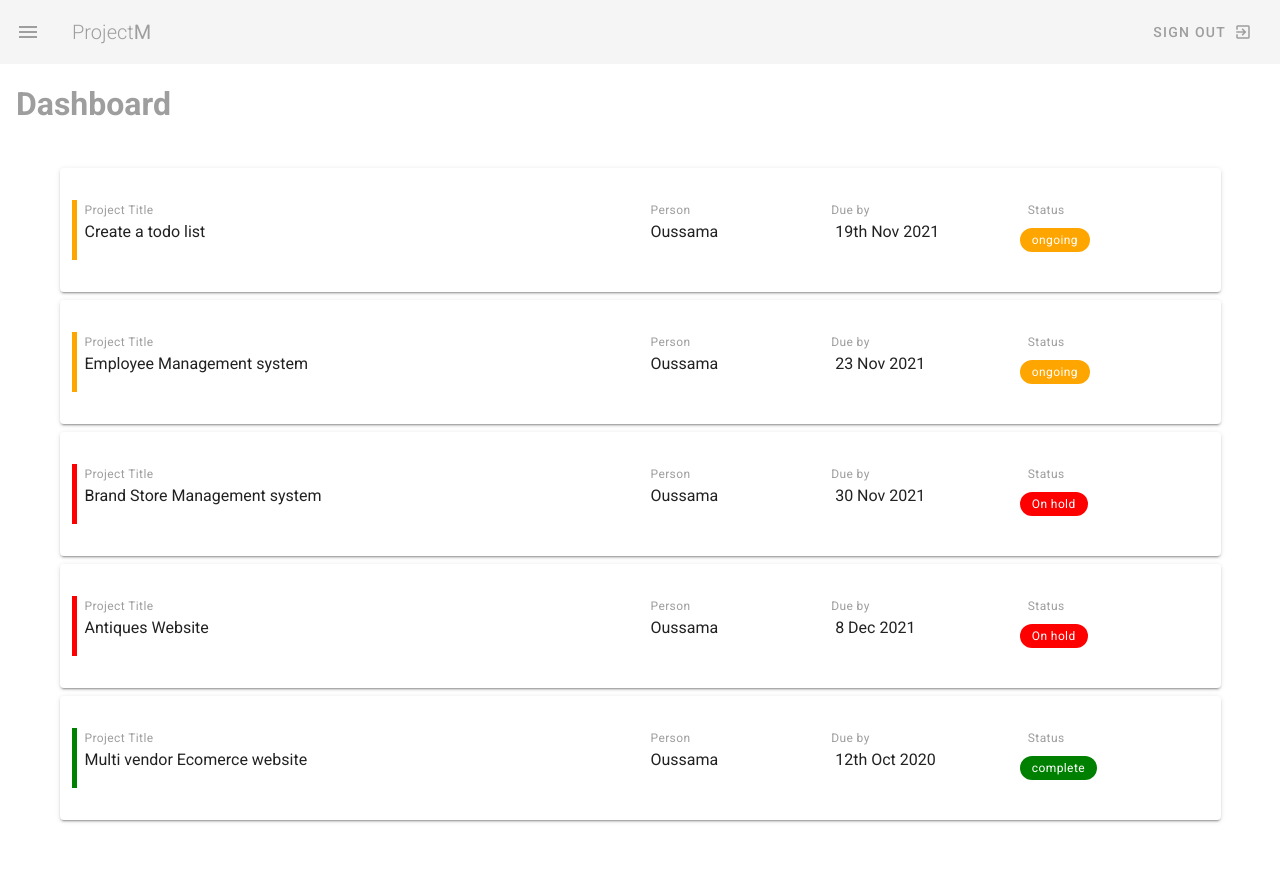
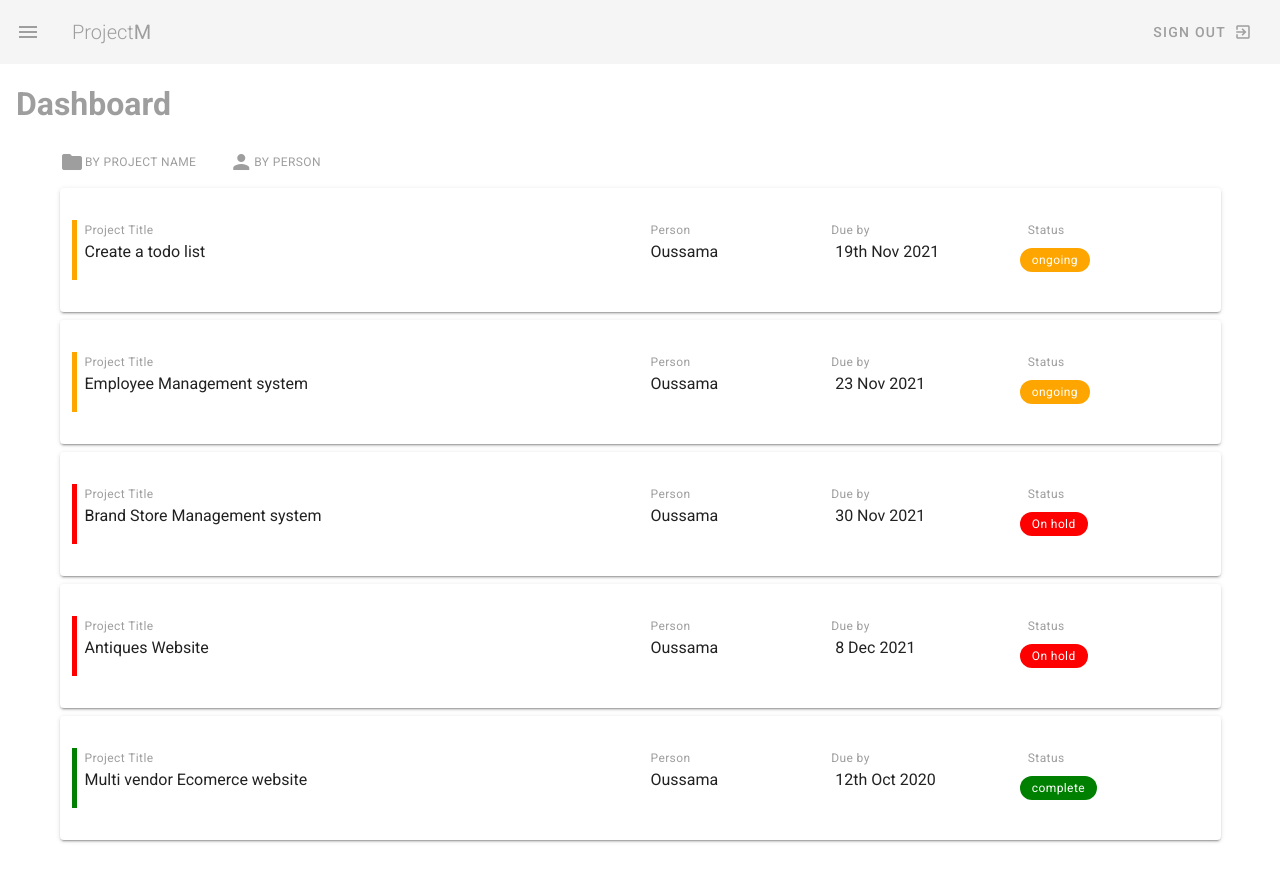
Before and after one commit to Reghay-repo/todo-app-vuetify, a Vue app: page / in a window 1280 px wide. Shown: the top 882 px of the page. Built offline with nearby package versions, Linux system fonts and the light colour scheme.

Commit message:
sort function by title and person name

```diff
--- a/src/views/Dashboard.vue
+++ b/src/views/Dashboard.vue
@@ -3,6 +3,20 @@
     <h1 class="subheading grey--text">Dashboard</h1>
 
     <v-container class="my-5">
+
+
+      <!-- order by  -->
+      <v-layout row class="mb-3">
+        <v-btn small flat class="grey--text mr-2" color="white" @click="sortBy('title')" elevation="0" app>
+          <v-icon>folder</v-icon>
+          <span class="caption">By project name</span>
+        </v-btn>
+        <v-btn small flat class="grey--text" color="white" @click="sortBy('person')" elevation="0" app>
+          <v-icon>person</v-icon>
+          <span class="caption">By person</span>
+        </v-btn>
+      </v-layout>
+      <!-- projects cards -->
       <v-card  class="pa-3 my-2 " v-for="project in projects" :key="project.id">
         <v-container>
           <v-layout row wrap :class="`my-2  project ${project.status}`" >
@@ -51,6 +65,11 @@
           {id: '5' ,title: 'Multi vendor Ecomerce website', person: 'Oussama', due : '12th Oct 2020', status: 'complete'},
         ]
       }
+    },
+    methods : {
+      sortBy(prop) {
+        this.projects.sort((a,b) => a[prop] < b[prop] ? -1 : 1)
+      }
     }
 
 
```
